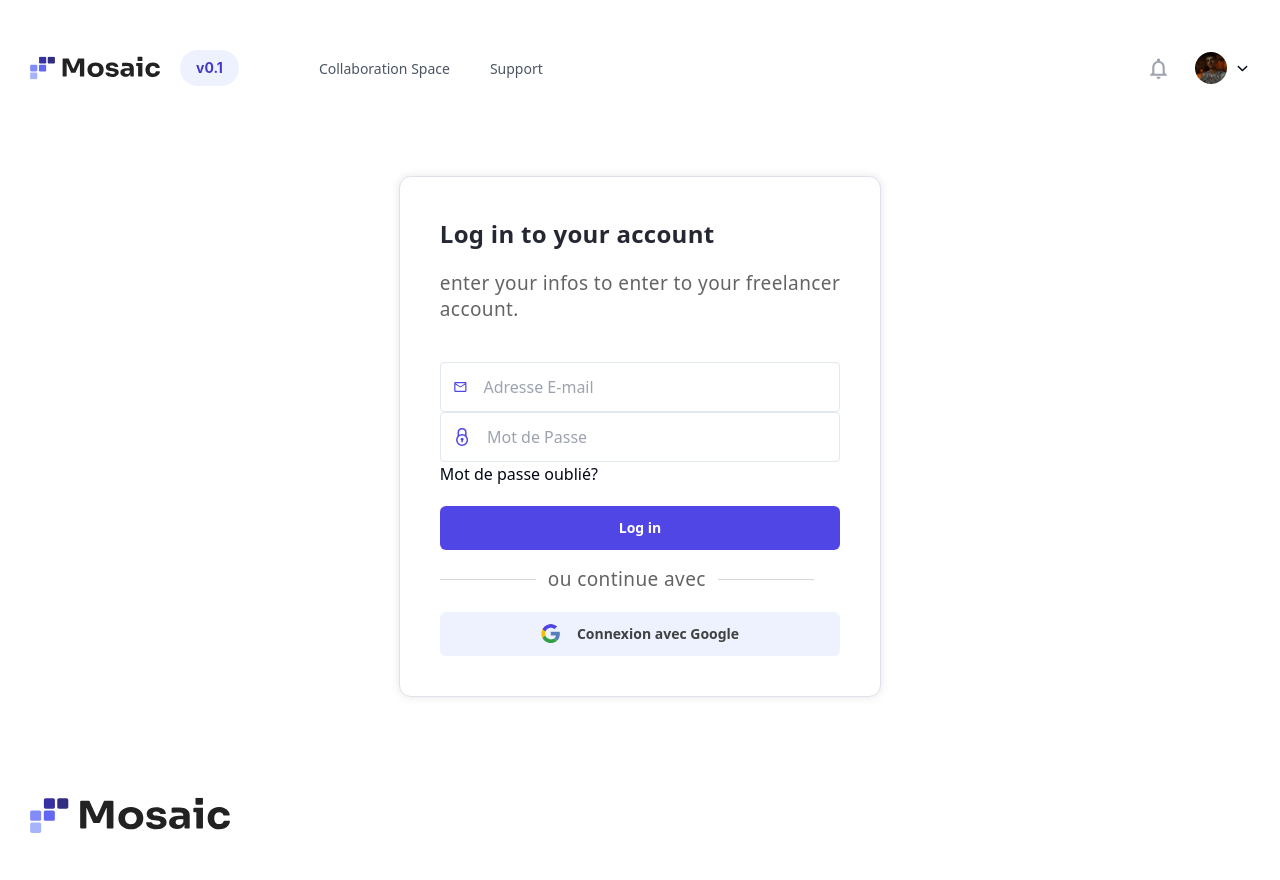
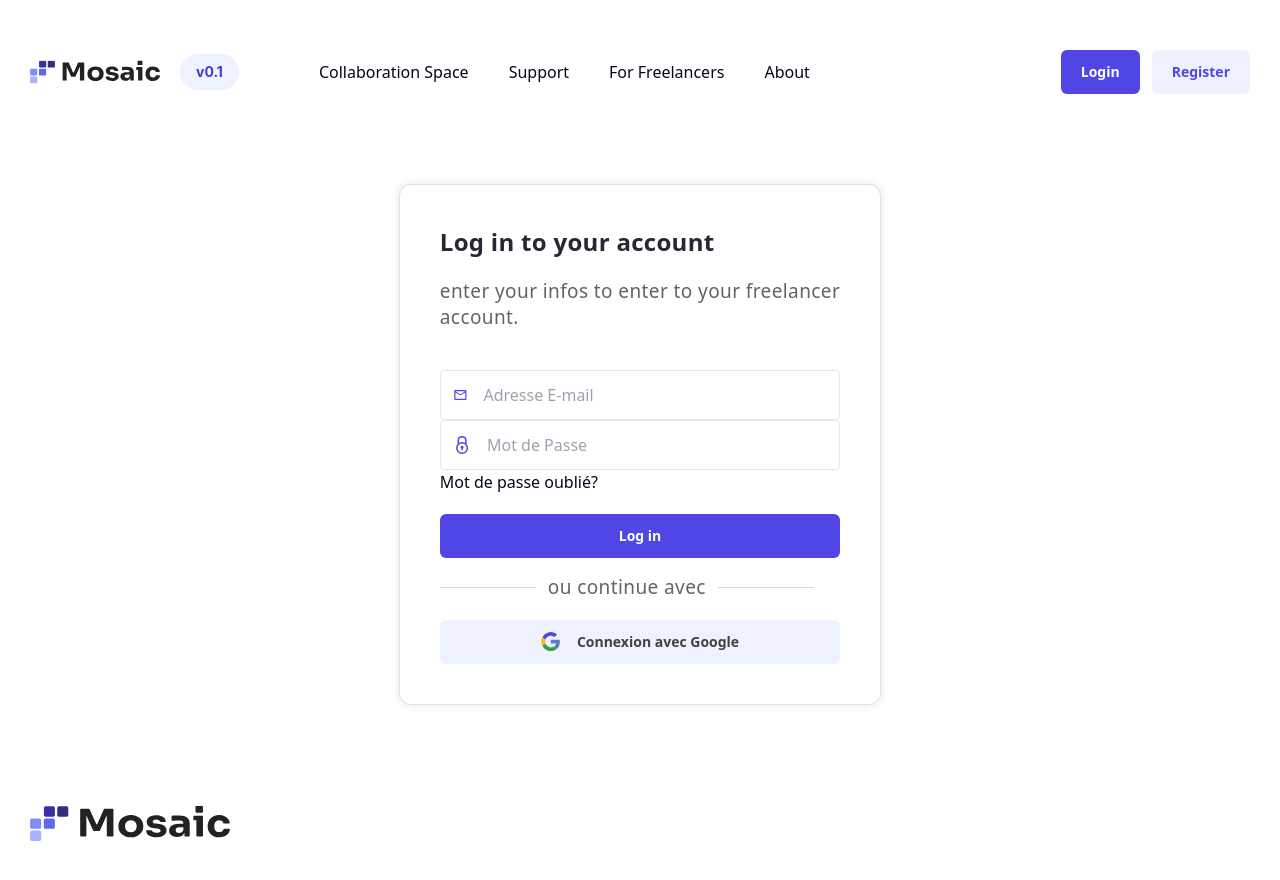
Before and after one commit to mondher0/Innobyte-hackathon, a Next.js app: page /login in a window 1280 px wide. Shown: the top 880 px of the page. Built offline with nearby package versions, Linux system fonts and the light colour scheme; no server answers.

Commit message:
adding navigations between pages

```diff
--- a/app/home/page.jsx
+++ /dev/null
@@ -1,21 +0,0 @@
-import EcoSystemSection from "@/components/home/EcoSystemSection";
-import HomeHero from "@/components/home/HomeHero";
-import SolutionsSection from "@/components/home/SolutionsSection";
-import Work from "@/components/home/Work";
-import Header from "@/components/ui/Header";
-import HeroSection from "@/components/user/HeroSection";
-import React from "react";
-
-const page = () => {
-  return (
-    <>
-      <Header />
-      <HomeHero />
-      <EcoSystemSection />
-      <SolutionsSection />
-      <Work />
-    </>
-  );
-};
-
-export default page;
--- a/app/page.jsx
+++ b/app/page.jsx
@@ -1,94 +1,21 @@
+import EcoSystemSection from "@/components/home/EcoSystemSection";
+import HomeHero from "@/components/home/HomeHero";
+import SolutionsSection from "@/components/home/SolutionsSection";
+import Work from "@/components/home/Work";
+import Header from "@/components/ui/Header";
+import HeroSection from "@/components/user/HeroSection";
+import React from "react";
 
-"use client";
-import {
-  receiveMessage,
-  resetCurrentMessage,
-  sendMessage,
-  setCurrentMessage,
-  setReceiveMessage,
-  socket,
-} from "@/store/features/chat/chat-slice";
-import { useEffect, useState } from "react";
-import { useDispatch, useSelector } from "react-redux";
-import { io } from "socket.io-client";
-// const socket = io("wss://moisaic.onrender.com/", {
-//   transports: ["websocket"],
-//   auth: {
-//     authorization: "Bearer " + "localS",
-//   },
-// });
-export default function Home() {
-  const { currentMessage, messages } = useSelector((state) => state.chat);
-  console.log(messages);
-  const dispatch = useDispatch();
-
-  // const sendMessage = async () => {
-  //   if (currentMessage !== "") {
-  //     const messageData = {
-  //       message: currentMessage,
-  //     };
-
-  //     socket.emit("send-message", messageData);
-  //     console.log("message sent");
-  //     setCurrentMessage("");
-  //   }
-  // };
-
-  useEffect(() => {
-    // dispatch(receiveMessage());
-
-    socket.on("receive-message", (data) => {
-      console.log("message received");
-      console.log(data);
-      dispatch(setReceiveMessage(data));
-    });
-    return () => {
-      socket.off("receive-message");
-    };
-  }, [socket]);
-
+const HomePage = () => {
   return (
     <>
-      <h1>home page</h1>
-      <div className="chat-window">
-        <div className="chat-header">
-          <p>Live Chat</p>
-        </div>
-        <div className="chat-body">
-          {messages.map((val, key) => {
-            return (
-              <div
-                key={key}
-                className="chat-message"
-                style={{
-                  backgroundColor:
-                    val?.message === currentMessage ? "#F0F0F0" : "#FFF",
-                }}
-              >
-                <p>{val?.message ? val?.message : val}</p>
-              </div>
-            );
-          })}
-        </div>
-        <div className="chat-footer">
-          <input
-            type="text"
-            placeholder="Hey..."
-            onChange={(e) => {
-              dispatch(setCurrentMessage(e.target.value));
-            }}
-            value={currentMessage}
-          />
-          <button
-            onClick={() => {
-              dispatch(sendMessage(currentMessage));
-              dispatch(resetCurrentMessage(currentMessage));
-            }}
-          >
-            Send
-          </button>
-        </div>
-      </div>
+      <Header />
+      <HomeHero />
+      <EcoSystemSection />
+      <SolutionsSection />
+      <Work />
     </>
   );
-}
+};
+
+export default HomePage;
--- a/components/offers/SingleOfferCard.jsx
+++ b/components/offers/SingleOfferCard.jsx
@@ -4,11 +4,30 @@
 import IconProvider from "../ui/IconProvider";
 import { FaRegHeart } from "react-icons/fa6";
 import { Button } from "../ui/button";
-const SingleOfferCard = ({ postulationDate, title, description, positions, businessOwner, boJob, boImage, isLiked, isDisliked }) => {
+import { useRouter } from "next/navigation";
+const SingleOfferCard = ({
+  postulationDate,
+  title,
+  description,
+  positions,
+  businessOwner,
+  boJob,
+  boImage,
+  isLiked,
+  isDisliked,
+}) => {
+  const router = useRouter();
   return (
-    <article className=" border-solid border-[1px] border-grey400 w-full    max-w-[650px] rounded-md p-4 px-6    ">
-      <h5 className=" text-sm text-grey600  inter  font-semibold ">{postulationDate}</h5>
-      <h3 className=" text-xl mt-2 font-semibold inter   text-grey700">{title}</h3>
+    <article
+      className=" border-solid border-[1px] border-grey400 w-full    max-w-[650px] rounded-md p-4 px-6    "
+      onClick={() => router.push("/offer/1")}
+    >
+      <h5 className=" text-sm text-grey600  inter  font-semibold ">
+        {postulationDate}
+      </h5>
+      <h3 className=" text-xl mt-2 font-semibold inter   text-grey700">
+        {title}
+      </h3>
       <p className=" text-grey500 mt-4 text-sm  inter  ">{description}</p>
       {/* those are the needed positions */}
       <div className="needed-positions mt-5 flex flex-col gap-5 ">
@@ -37,8 +56,12 @@
               className=" rounded-full "
             />
             <div className="info flex flex-col items-start justify-start ">
-              <span className=" text-grey900  font-semibold text-[15px]  ">{businessOwner}</span>
-              <span className=" text-grey400  font-medium   text-[12px]   ">{boJob}</span>
+              <span className=" text-grey900  font-semibold text-[15px]  ">
+                {businessOwner}
+              </span>
+              <span className=" text-grey400  font-medium   text-[12px]   ">
+                {boJob}
+              </span>
             </div>
           </div>
           {/* buttons  */}
--- a/components/ui/Header.jsx
+++ b/components/ui/Header.jsx
@@ -6,6 +6,8 @@
 import IconProvider from "./IconProvider";
 
 import AccountDropDown from "../user/AccountDropDown";
+import { useParams, usePathname, useRouter } from "next/navigation";
+import { Button } from "./button";
 const Header = () => {
   const links = [
     {
@@ -16,7 +18,18 @@
       text: "Support",
       link: "",
     },
+    {
+      text: "For Freelancers",
+      link: "",
+    },
+    {
+      text: "About",
+      link: "",
+    },
   ];
+  const pathName = usePathname();
+  console.log(pathName);
+  const router = useRouter();
   return (
     <header className=" flex items-center justify-between ">
       {/* this is the right section */}
@@ -26,6 +39,8 @@
             src={"/Logo.svg"}
             width={130}
             height={30}
+            onClick={() => router.push("/")}
+            className="hover:cursor-pointer"
           />
           <VersionBadge />
         </div>
@@ -33,17 +48,25 @@
         <ul className="links flex items-center gap-10 list-none">
           {links.map((link, index) => (
             <li key={index}>
-              <Link
-                href={link.link}
-                className=" text-grey600  text-sm font-medium duration-300 hover:underline "
-              >
-                {link.text}
-              </Link>
+              {pathName === "/" &&
+              link.text === "Collaboration Space" ? null : (
+                <Link href={link.link}>{link.text}</Link>
+              )}
             </li>
           ))}
         </ul>
       </div>
       {/*  this si the right section */}
+      {pathName === "/" || pathName === "/login" || pathName === "/register" ? (
+        <div className="flex items-center gap-3">
+          <Button>
+            <Link href={"/login"}>Login</Link>
+          </Button>
+          <Button variant="soft">
+            <Link href={"/register"}>Register</Link>
+          </Button>
+        </div>
+      ) : (
         <div className="right-section flex items-center gap-6 ">
           {/* if  the user is logged in */}
           <Link href={""}>
@@ -53,6 +76,7 @@
           </Link>
           <AccountDropDown />
         </div>
+      )}
     </header>
   );
 };
```
Also changed, not shown: 1 other file (tests, documents, lock files or other folders). Lines whose indentation alone changed are shown as unchanged.
